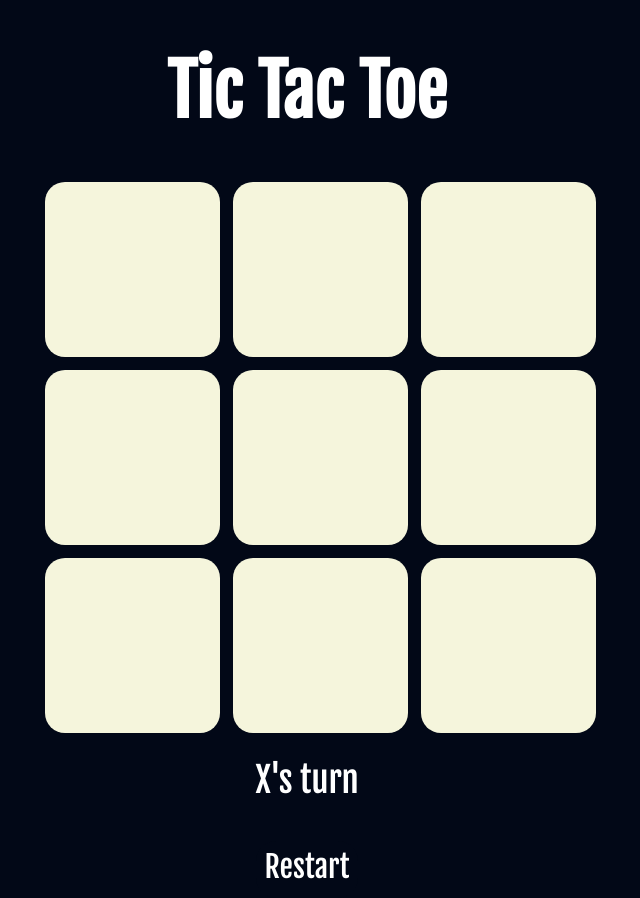
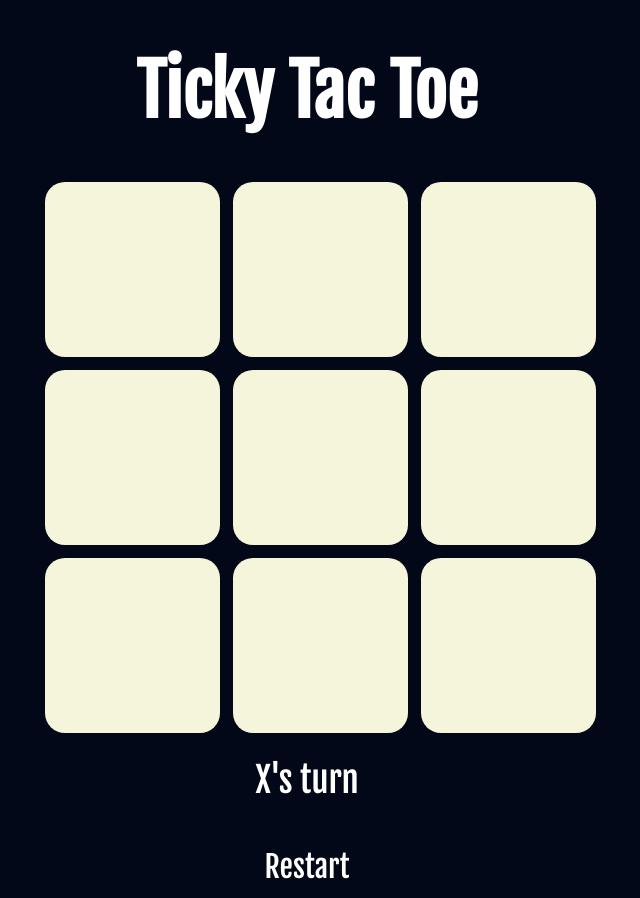
Before and after one commit to d4ny4z0rd/ticky-tac-toe, a plain HTML site: page index.html in a window 1280 px wide. Shown: the whole page, without its empty margins (333-973 px from the left). Drawn offline with Linux system fonts and the light colour scheme.

Commit message:
Update index.html

```diff
--- a/index.html
+++ b/index.html
@@ -14,7 +14,7 @@
 	</head>
 	<body>
 		<div id="container">
-			<h1 id="heading">Tic Tac Toe</h1>
+			<h1 id="heading">Ticky Tac Toe</h1>
 			<div id="board">
 				<div class="cell" cellIndex="0"></div>
 				<div class="cell" cellIndex="1"></div>
```
